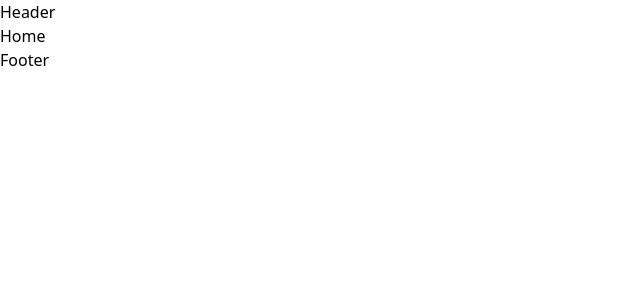
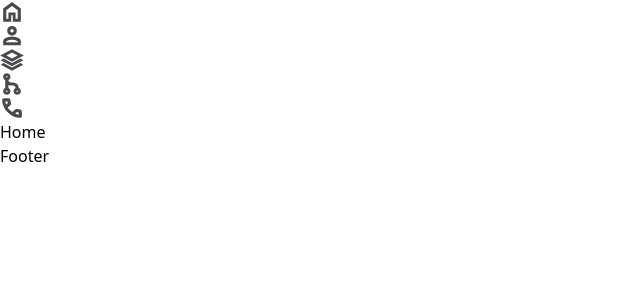
Before and after one commit to ajabgullb/portfolio-website, a React (Vite) app in the folder portfolio-website/: page / in a window 1280 px wide. Shown: the top 300 px of the page, without its empty margins (0-640 px from the left). Built offline with nearby package versions, Linux system fonts and the light colour scheme.

Commit message:
Designed the Header Component

```diff
--- /dev/null
+++ b/portfolio-website/src/components/Github/Github.jsx
@@ -0,0 +1,11 @@
+import React from 'react'
+
+function Github() {
+  return (
+    <div>
+      GitHub
+    </div>
+  )
+}
+
+export default Github
--- a/portfolio-website/src/components/Header/Header.jsx
+++ b/portfolio-website/src/components/Header/Header.jsx
@@ -1,11 +1,30 @@
-import React from 'react'
+import React from "react";
+import { Link } from "react-router-dom";
 
 function Header() {
   return (
     <div>
-      Header
+      <header>
+        <nav className="w-[30%] h-14 mx-auto my-5 px-3 border border-black rounded-full flex gap-20 justify-center items-center font-bold shadow-2xl sticky">
+          <Link to="/home">
+          <svg xmlns="http://www.w3.org/2000/svg" height="24px" viewBox="0 -960 960 960" width="24px" fill="#484a4d"><path d="M252-212h85v-251h286v251h85v-342L480-725 252-554v342ZM126-86v-531l354-266 354 265.67V-86H512v-266h-64v266H126Zm354-382Z"/></svg>
+          </Link>
+          <Link to="/about">
+          <svg xmlns="http://www.w3.org/2000/svg" height="24px" viewBox="0 -960 960 960" width="24px" fill="#484a4d"><path d="M480-497q-81 0-137.5-56.5T286-691q0-81 56.5-137T480-884q81 0 137.5 56T674-691q0 81-56.5 137.5T480-497ZM126-109v-148q0-43.3 22.7-79.6 22.69-36.3 60.3-55.4 65-32 132.96-48.5Q409.92-457 480-457q72 0 140 16t131 48q37.61 18.96 60.3 54.98Q834-302 834-257.05V-109H126Zm126-126h456v-17q0-10.03-5.5-18.24-5.5-8.2-14.5-12.76-48-23-100-35.5T480-331q-54 0-108 12.5T272-283q-9 4.56-14.5 12.76-5.5 8.21-5.5 18.24v17Zm227.96-388Q508-623 528-642.96q20-19.97 20-48 0-28.04-19.96-47.54-19.97-19.5-48-19.5Q452-758 432-738.32T412-691q0 28.05 19.96 48.03 19.97 19.97 48 19.97Zm.04-68Zm0 456Z"/></svg>
+          </Link>
+          <Link to="/portfolio">
+          <svg xmlns="http://www.w3.org/2000/svg" height="24px" viewBox="0 -960 960 960" width="24px" fill="#484a4d"><path d="M480-406 8-661l472-254 472 254-472 255Zm0 180L32-469l110-73 338 183 339-183 110 73-449 243Zm0 180L32-288l110-73 338 182 339-182 110 73L480-46Zm0-492 226-122-226-123-225 123 225 122Zm1-123Z"/></svg>
+          </Link>
+          <Link to="/github">
+          <svg xmlns="http://www.w3.org/2000/svg" height="24px" viewBox="0 -960 960 960" width="24px" fill="#484a4d"><path d="M271.88-46Q211-46 168.5-88.58 126-131.17 126-192q0-43.63 23-78.32Q172-305 209-323v-313q-37-18-60-52.99T126-768q0-60.83 42.62-103.42Q211.24-914 272.12-914t103.38 42.58Q418-828.83 418-768q0 44.41-23.5 79.7Q371-653 334-636q4 39 34 66t71 27h83q93.79 0 159.9 63.5Q748-416 751-324q37 17 60 52.3 23 35.29 23 79.7 0 60.83-42.62 103.42Q748.76-46 687.88-46T584.5-88.58Q542-131.17 542-192q0-44.02 23.5-79.01T626-323q-3-40-33-67.5T522-418h-83q-28.99 0-54.99-6.5Q358-431 334-443v119q38 17 61 52.3 23 35.29 23 79.7 0 60.83-42.62 103.42Q332.76-46 271.88-46Zm.3-116q12.82 0 21.32-8.68 8.5-8.67 8.5-21.5 0-12.82-8.68-21.32-8.67-8.5-21.5-8.5-12.82 0-21.32 8.68-8.5 8.67-8.5 21.5 0 12.82 8.68 21.32 8.67 8.5 21.5 8.5Zm417 0q12.82 0 20.82-8.68 8-8.67 8-21.5 0-12.82-8-21.32t-20.82-8.5q-12.83 0-21.5 8.68-8.68 8.67-8.68 21.5 0 12.82 8.68 21.32 8.67 8.5 21.5 8.5Zm-417-576q12.82 0 21.32-8.68 8.5-8.67 8.5-21.5 0-12.82-8.68-21.32-8.67-8.5-21.5-8.5-12.82 0-21.32 8.68-8.5 8.67-8.5 21.5 0 12.82 8.68 21.32 8.67 8.5 21.5 8.5Z"/></svg>
+          </Link>
+          <Link to="/contact">
+          <svg xmlns="http://www.w3.org/2000/svg" height="24px" viewBox="0 -960 960 960" width="24px" fill="#484a4d"><path d="M800-86q-131.1 0-259.05-57Q413-200 307-305.5 201-411 144-539.28T87-799q0-32.14 21.14-53.57Q129.29-874 161-874h161q37 0 60 18t31 52l25 119q6 31-.5 53T411-593l-103 90q16 26 37.5 52.5T396-396q26 26 50 45.5t48 33.5l101-98q20-19 44.5-25.5t53.5-.5l111 25q35 10 52.5 31t17.5 55v169q0 32.14-21.5 53.57T800-86ZM247-616l65-57-15-75h-82q3 34 10.46 66.94Q232.91-648.12 247-616Zm362 363q33 14 68 23t71 14v-83l-74-17-65 63ZM247-616Zm362 363Z"/></svg>
+          </Link>
+        </nav>
+      </header>
     </div>
-  )
+  );
 }
 
-export default Header
+export default Header;
--- a/portfolio-website/src/main.jsx
+++ b/portfolio-website/src/main.jsx
@@ -6,6 +6,7 @@ import Home from './components/Home/Home.jsx'
 import About from './components/About/About.jsx'
 import Portfolio from './components/Portfolio/Portfolio.jsx'
 import Contact from './components/Contact/Contact.jsx'
+import Github from './components/Github/Github.jsx'
 import Layout from './Layout.jsx'
 
 const router = createBrowserRouter(
@@ -15,6 +16,7 @@ const router = createBrowserRouter(
       <Route path='home' element={ <Home /> } />
       <Route path='about' element={ <About /> } />
       <Route path='portfolio' element={ <Portfolio /> } />
+      <Route path='github' element={ <Github /> } />
       <Route path='contact' element={ <Contact /> } />
     </Route>
   )
```
